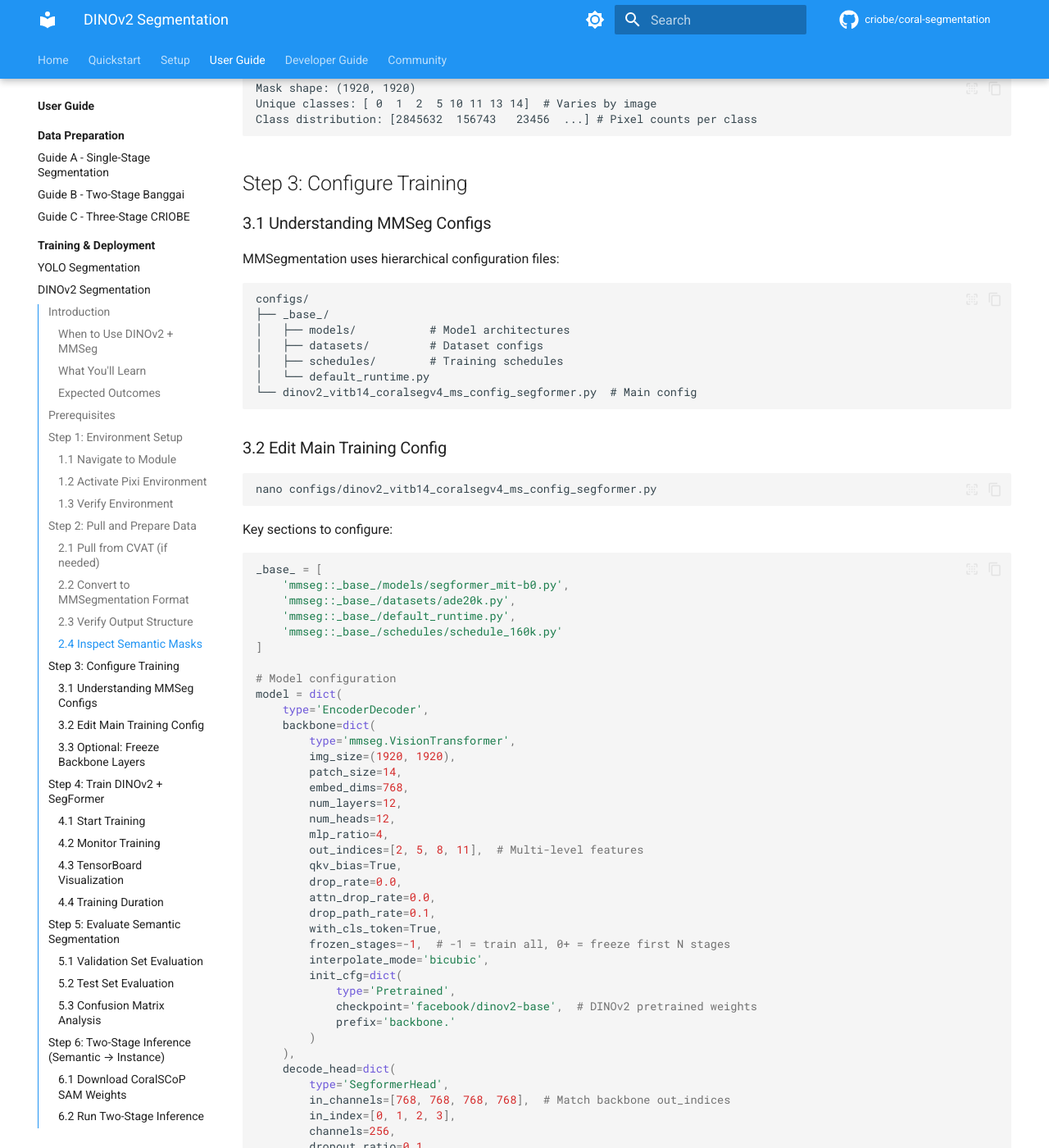
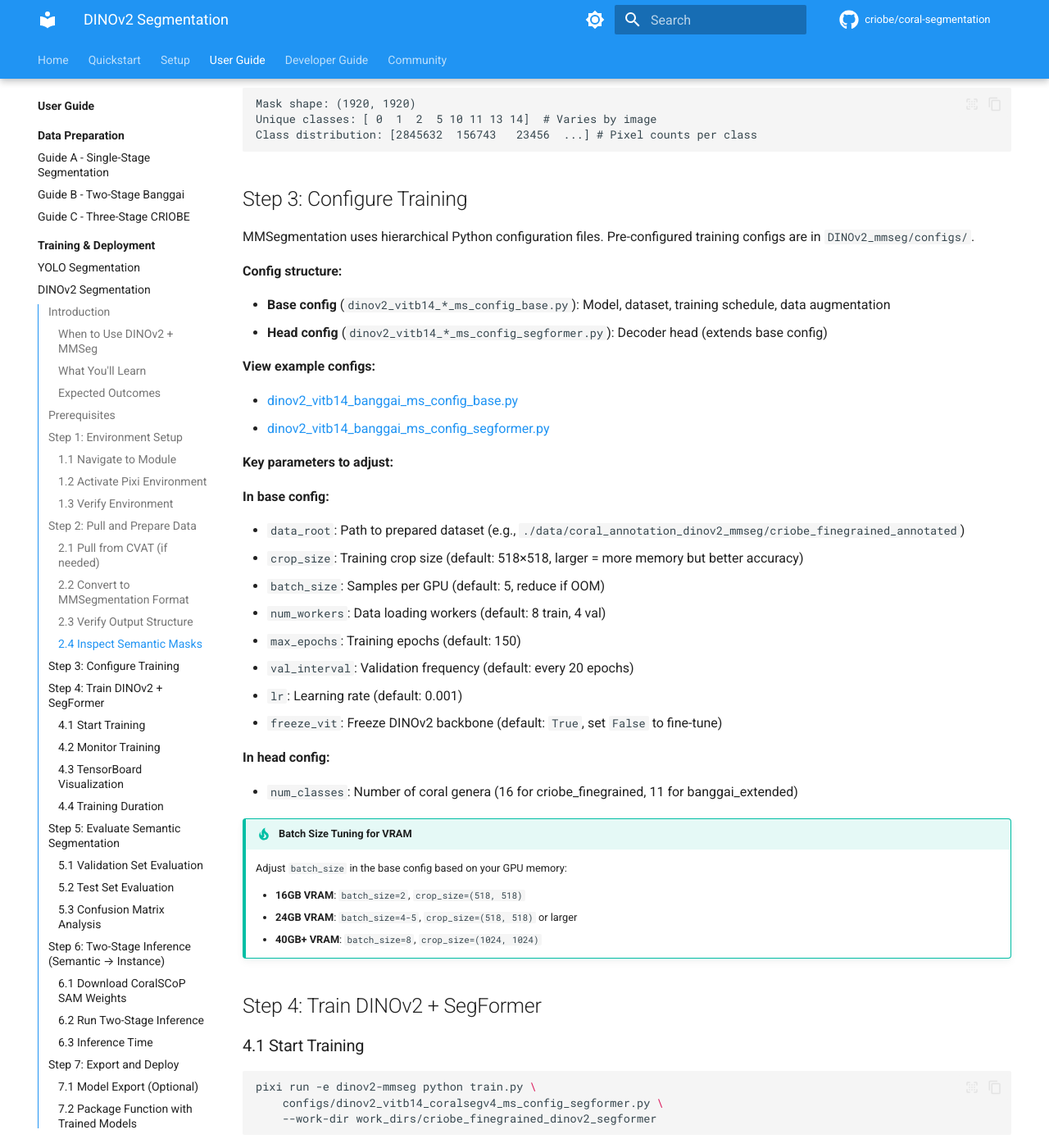
Before and after one commit to Criobe/documentation, an MkDocs documentation site: the page built from docs/user-guide/training-and-deployment/mmseg-segmentation.md, in a window 1280 px wide and 1400 px high, scrolled down 4743 px. Shown: the whole window at 82% size. Built offline with MkDocs 1.6.1 and Material for MkDocs 9.7.7, drawn with Linux system fonts in a browser that asks for light colours; comment, search, counter and statistics services are not loaded; the version menu is left out; some of the changed text lies outside the part shown.

Commit message:
fix mmseg doc

````diff
--- a/docs/user-guide/training-and-deployment/mmseg-segmentation.md
+++ b/docs/user-guide/training-and-deployment/mmseg-segmentation.md
@@ -163,14 +163,15 @@ Expected structure:
 
 ```
 data/prepared_for_training/criobe_finegrained/
-├── images/
-│   ├── train/              # Training images (JPG)
-│   ├── val/                # Validation images
-│   └── test/               # Test images
-├── annotations/
-│   ├── train/              # Semantic masks (PNG, single-channel)
-│   ├── val/
-│   └── test/
+├── train/
+│   ├── data/               # Training images (JPG)
+│   └── labels/             # Semantic masks (PNG, single-channel)
+├── val/
+│   ├── data/               # Validation images (JPG)
+│   └── labels/             # Semantic masks (PNG, single-channel)
+├── test/
+│   ├── data/               # Test images (JPG)
+│   └── labels/             # Semantic masks (PNG, single-channel)
 ├── classes.txt             # Class names (one per line)
 ├── palette.txt             # RGB color palette for visualization
 └── dataset_info.py         # MMSeg dataset configuration
@@ -199,190 +200,41 @@ Class distribution: [2845632  156743   23456  ...] # Pixel counts per class
 
 ## Step 3: Configure Training
 
-### 3.1 Understanding MMSeg Configs
+MMSegmentation uses hierarchical Python configuration files. Pre-configured training configs are in `DINOv2_mmseg/configs/`.
 
-MMSegmentation uses hierarchical configuration files:
+**Config structure:**
 
-```
-configs/
-├── _base_/
-│   ├── models/           # Model architectures
-│   ├── datasets/         # Dataset configs
-│   ├── schedules/        # Training schedules
-│   └── default_runtime.py
-└── dinov2_vitb14_coralsegv4_ms_config_segformer.py  # Main config
-```
+- **Base config** (`dinov2_vitb14_*_ms_config_base.py`): Model, dataset, training schedule, data augmentation
+- **Head config** (`dinov2_vitb14_*_ms_config_segformer.py`): Decoder head (extends base config)
 
-### 3.2 Edit Main Training Config
+**View example configs:**
 
-```bash
-nano configs/dinov2_vitb14_coralsegv4_ms_config_segformer.py
-```
+- [dinov2_vitb14_banggai_ms_config_base.py](https://github.com/criobe-pf/DINOv2_mmseg/blob/main/configs/dinov2_vitb14_banggai_ms_config_base.py)
+- [dinov2_vitb14_banggai_ms_config_segformer.py](https://github.com/criobe-pf/DINOv2_mmseg/blob/main/configs/dinov2_vitb14_banggai_ms_config_segformer.py)
 
-Key sections to configure:
+**Key parameters to adjust:**
 
-```python
-_base_ = [
-    'mmseg::_base_/models/segformer_mit-b0.py',
-    'mmseg::_base_/datasets/ade20k.py',
-    'mmseg::_base_/default_runtime.py',
-    'mmseg::_base_/schedules/schedule_160k.py'
-]
+**In base config:**
 
-# Model configuration
-model = dict(
-    type='EncoderDecoder',
-    backbone=dict(
-        type='mmseg.VisionTransformer',
-        img_size=(1920, 1920),
-        patch_size=14,
-        embed_dims=768,
-        num_layers=12,
-        num_heads=12,
-        mlp_ratio=4,
-        out_indices=[2, 5, 8, 11],  # Multi-level features
-        qkv_bias=True,
-        drop_rate=0.0,
-        attn_drop_rate=0.0,
-        drop_path_rate=0.1,
-        with_cls_token=True,
-        frozen_stages=-1,  # -1 = train all, 0+ = freeze first N stages
-        interpolate_mode='bicubic',
-        init_cfg=dict(
-            type='Pretrained',
-            checkpoint='facebook/dinov2-base',  # DINOv2 pretrained weights
-            prefix='backbone.'
-        )
-    ),
-    decode_head=dict(
-        type='SegformerHead',
-        in_channels=[768, 768, 768, 768],  # Match backbone out_indices
-        in_index=[0, 1, 2, 3],
-        channels=256,
-        dropout_ratio=0.1,
-        num_classes=16,  # Adjust for your taxonomy
-        norm_cfg=dict(type='SyncBN', requires_grad=True),
-        align_corners=False,
-        loss_decode=dict(
-            type='CrossEntropyLoss',
-            use_sigmoid=False,
-            loss_weight=1.0
-        )
-    ),
-    train_cfg=dict(),
-    test_cfg=dict(mode='whole')  # 'whole' or 'slide' for large images
-)
+- `data_root`: Path to prepared dataset (e.g., `./data/coral_annotation_dinov2_mmseg/criobe_finegrained_annotated`)
+- `crop_size`: Training crop size (default: 518×518, larger = more memory but better accuracy)
+- `batch_size`: Samples per GPU (default: 5, reduce if OOM)
+- `num_workers`: Data loading workers (default: 8 train, 4 val)
+- `max_epochs`: Training epochs (default: 150)
+- `val_interval`: Validation frequency (default: every 20 epochs)
+- `lr`: Learning rate (default: 0.001)
+- `freeze_vit`: Freeze DINOv2 backbone (default: `True`, set `False` to fine-tune)
 
-# Dataset configuration
-dataset_type = 'CustomDataset'
-data_root = 'data/prepared_for_training/criobe_finegrained'
+**In head config:**
 
-img_norm_cfg = dict(
-    mean=[123.675, 116.28, 103.53],  # ImageNet normalization
-    std=[58.395, 57.12, 57.375],
-    to_rgb=True
-)
-
-train_pipeline = [
-    dict(type='LoadImageFromFile'),
-    dict(type='LoadAnnotations'),
-    dict(type='Resize', img_scale=(1920, 1920), keep_ratio=True),
-    dict(type='RandomFlip', prob=0.5, direction='horizontal'),
-    dict(type='RandomFlip', prob=0.5, direction='vertical'),
-    dict(type='PhotoMetricDistortion'),  # Color augmentation
-    dict(type='Normalize', **img_norm_cfg),
-    dict(type='Pad', size=(1920, 1920), pad_val=0, seg_pad_val=255),
-    dict(type='DefaultFormatBundle'),
-    dict(type='Collect', keys=['img', 'gt_semantic_seg'])
-]
-
-# Multi-scale training for better accuracy
-train_pipeline_multiscale = [
-    dict(type='LoadImageFromFile'),
-    dict(type='LoadAnnotations'),
-    dict(
-        type='RandomResize',
-        ratio_range=(0.5, 2.0),  # Random scale
-        keep_ratio=True
-    ),
-    dict(type='RandomCrop', crop_size=(1280, 1280)),  # Random crop
-    dict(type='RandomFlip', prob=0.5, direction='horizontal'),
-    dict(type='RandomFlip', prob=0.5, direction='vertical'),
-    dict(type='PhotoMetricDistortion'),
-    dict(type='Normalize', **img_norm_cfg),
-    dict(type='Pad', size=(1280, 1280), pad_val=0, seg_pad_val=255),
-    dict(type='DefaultFormatBundle'),
-    dict(type='Collect', keys=['img', 'gt_semantic_seg'])
-]
-
-# Training schedule
-optimizer = dict(
-    type='AdamW',
-    lr=0.0001,  # Initial learning rate
-    betas=(0.9, 0.999),
-    weight_decay=0.01
-)
-
-optimizer_config = dict(
-    type='GradientCumulativeOptimizerHook',
-    cumulative_iters=2  # Gradient accumulation for large images
-)
-
-lr_config = dict(
-    policy='poly',
-    power=0.9,
-    min_lr=1e-6,
-    by_epoch=False
-)
-
-runner = dict(type='EpochBasedRunner', max_epochs=160)
-checkpoint_config = dict(by_epoch=True, interval=10)  # Save every 10 epochs
-evaluation = dict(interval=10, metric='mIoU', pre_eval=True, save_best='mIoU')
-
-# Data loaders
-data = dict(
-    samples_per_gpu=4,  # Batch size per GPU (adjust for VRAM)
-    workers_per_gpu=4,  # Data loading workers
-    train=dict(
-        type=dataset_type,
-        data_root=data_root,
-        img_dir='images/train',
-        ann_dir='annotations/train',
-        pipeline=train_pipeline_multiscale  # Use multi-scale
-    ),
-    val=dict(
-        type=dataset_type,
-        data_root=data_root,
-        img_dir='images/val',
-        ann_dir='annotations/val',
-        pipeline=val_pipeline
-    ),
-    test=dict(
-        type=dataset_type,
-        data_root=data_root,
-        img_dir='images/test',
-        ann_dir='annotations/test',
-        pipeline=test_pipeline
-    )
-)
-```
+- `num_classes`: Number of coral genera (16 for criobe_finegrained, 11 for banggai_extended)
 
 !!! tip "Batch Size Tuning for VRAM"
-    - **16GB VRAM**: `samples_per_gpu=2`, `crop_size=(1280, 1280)`
-    - **24GB VRAM**: `samples_per_gpu=4`, `crop_size=(1920, 1920)`
-    - **40GB+ VRAM**: `samples_per_gpu=8`, full multi-scale
+    Adjust `batch_size` in the base config based on your GPU memory:
 
-### 3.3 Optional: Freeze Backbone Layers
-
-For faster training or limited data:
-
-```python
-backbone=dict(
-    ...
-    frozen_stages=6,  # Freeze first 6 layers, train last 6
-    ...
-)
-```
+    - **16GB VRAM**: `batch_size=2`, `crop_size=(518, 518)`
+    - **24GB VRAM**: `batch_size=4-5`, `crop_size=(518, 518)` or larger
+    - **40GB+ VRAM**: `batch_size=8`, `crop_size=(1024, 1024)`
 
 ## Step 4: Train DINOv2 + SegFormer
 
````
Also changed, not shown: other parts of docs/user-guide/training-and-deployment/mmseg-segmentation.md (+1 -1 lines).
